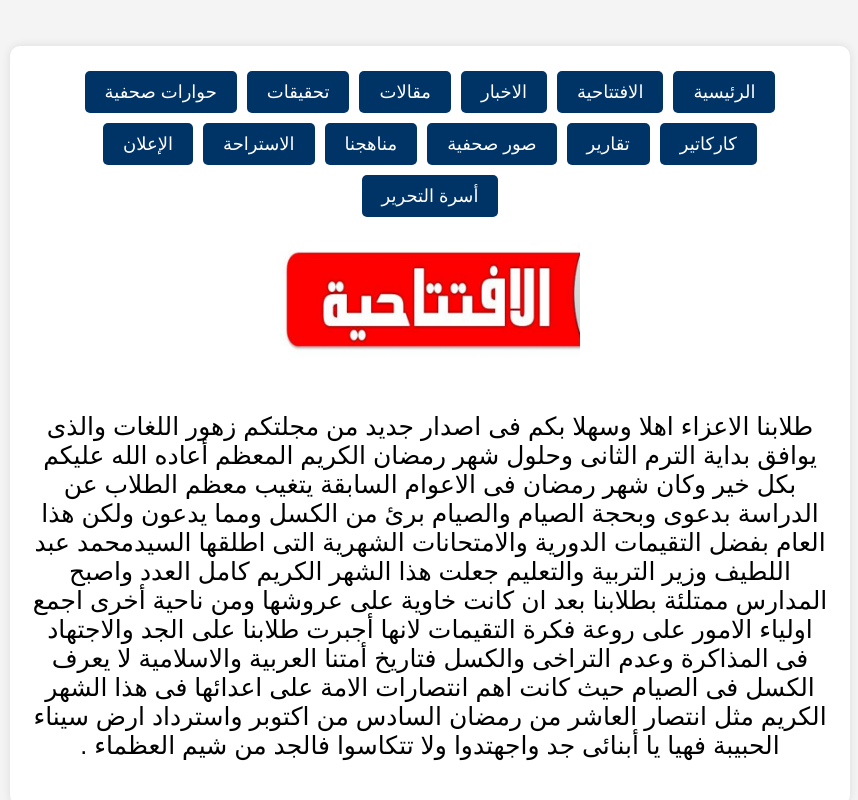
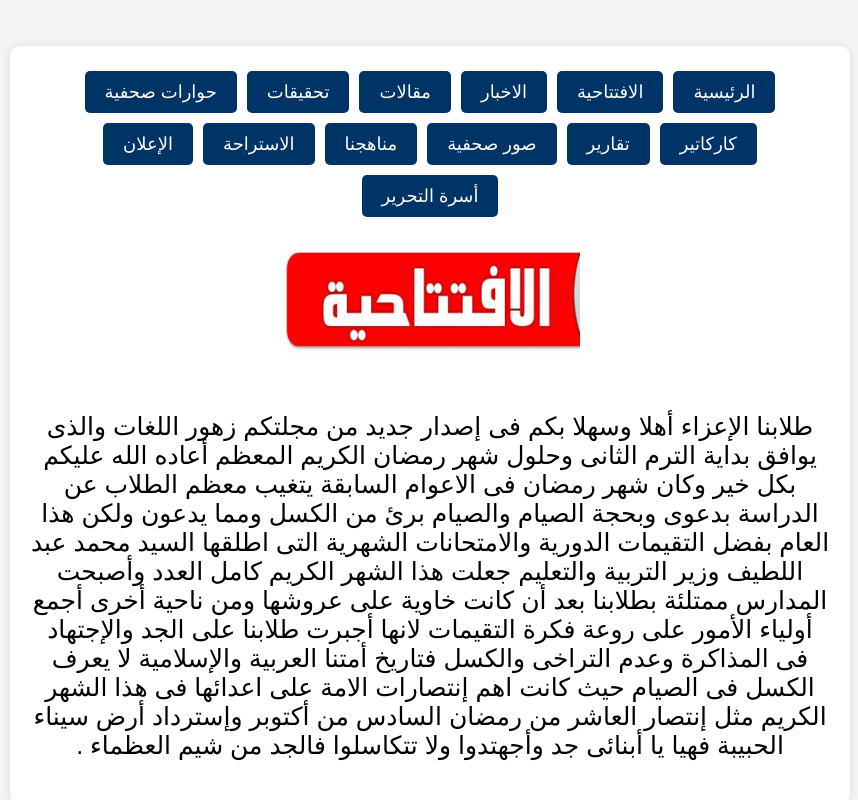
Before and after one commit to amr630/Matai-Government-Language-School, a plain HTML site: page الافتتاحية.html in a window 1280 px wide. Shown: the part 326-1126 px from the top of the page, without its empty margins (210-1068 px from the left). Drawn offline with Linux system fonts and the light colour scheme.

Commit message:
Update الافتتاحية.html

```diff
--- a/الافتتاحية.html
+++ b/الافتتاحية.html
@@ -117,8 +117,8 @@
 
     <div class="image-container">
         <img src="5.png" alt="صورة توضيحية" onclick="toggleImageSize(this)">
-        <p style="font-size: 25px;">طلابنا الاعزاء اهلا وسهلا بكم فى اصدار جديد من مجلتكم زهور اللغات والذى يوافق بداية الترم الثانى وحلول شهر رمضان الكريم المعظم أعاده الله عليكم بكل خير وكان شهر رمضان فى الاعوام السابقة يتغيب معظم الطلاب عن الدراسة بدعوى وبحجة الصيام والصيام برئ من الكسل ومما يدعون  ولكن هذا العام بفضل التقيمات الدورية والامتحانات الشهرية التى اطلقها السيدمحمد عبد اللطيف وزير التربية والتعليم جعلت هذا الشهر الكريم كامل العدد واصبح المدارس ممتلئة بطلابنا بعد ان كانت خاوية على عروشها ومن ناحية أخرى  اجمع اولياء الامور على روعة فكرة التقيمات   لانها أجبرت طلابنا على الجد والاجتهاد فى المذاكرة وعدم التراخى والكسل
-فتاريخ أمتنا العربية والاسلامية لا يعرف الكسل فى الصيام حيث كانت اهم انتصارات الامة على اعدائها فى هذا الشهر الكريم مثل انتصار العاشر من رمضان السادس من اكتوبر واسترداد ارض سيناء الحبيبة فهيا يا أبنائى جد  واجهتدوا ولا تتكاسوا فالجد من شيم العظماء
+        <p style="font-size: 25px;">طلابنا الإعزاء أهلا وسهلا بكم فى إصدار جديد من مجلتكم زهور اللغات والذى يوافق بداية الترم الثانى وحلول شهر رمضان الكريم المعظم أعاده الله عليكم بكل خير وكان شهر رمضان فى الاعوام السابقة يتغيب معظم الطلاب عن الدراسة بدعوى وبحجة الصيام والصيام برئ من الكسل ومما يدعون  ولكن هذا العام بفضل التقيمات الدورية والامتحانات الشهرية التى اطلقها السيد محمد عبد اللطيف وزير التربية والتعليم جعلت هذا الشهر الكريم كامل العدد وأصبحت المدارس ممتلئة بطلابنا بعد أن كانت خاوية على عروشها ومن ناحية أخرى  أجمع أولياء الأمور على روعة فكرة التقيمات   لانها أجبرت طلابنا على الجد والإجتهاد فى المذاكرة وعدم التراخى والكسل
+فتاريخ أمتنا العربية والإسلامية لا يعرف الكسل فى الصيام حيث كانت اهم إنتصارات الامة على اعدائها فى هذا الشهر الكريم مثل إنتصار العاشر من رمضان السادس من أكتوبر وإسترداد أرض سيناء الحبيبة فهيا يا أبنائى جد  وأجهتدوا ولا تتكاسلوا فالجد من شيم العظماء
 .</p>
     </div>
 </main>
```
